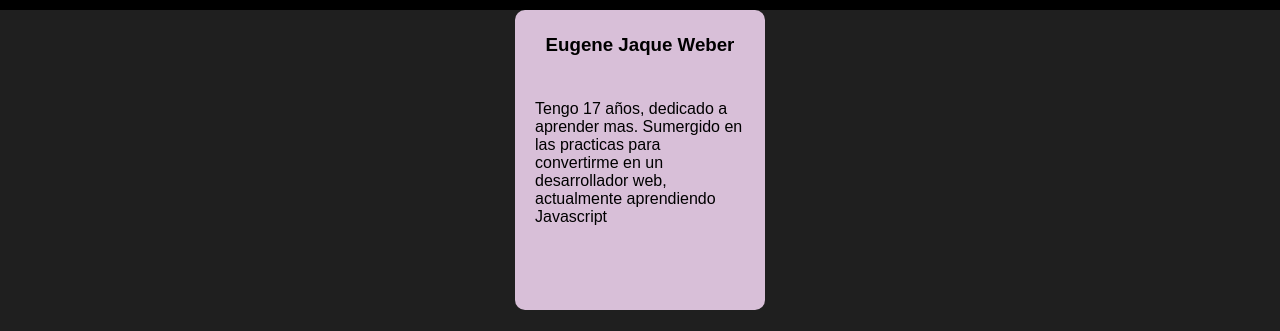
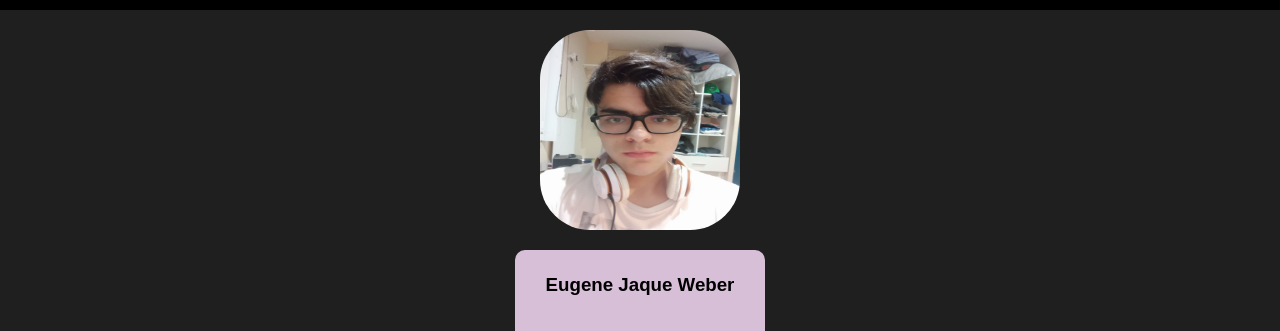
Before and after one commit to EugeneJaqueWeber/proyectofinal-eugenejaque, a website: page pages/sobremi.html in a window 1280 px wide. Shown: the part 50-381 px from the top of the page. Drawn offline with Linux system fonts and the light colour scheme.

Commit message:
actualizando el archivo

```diff
--- a/pages/sobremi.html
+++ b/pages/sobremi.html
@@ -29,6 +29,9 @@
     </header>
     <main class="main-sobremi">
         <section class="container-section-sobremi">
+            <div class="container-main-img">
+                <img src="../assets/imagenes/imagen-de-mi-prueba-2.jpg" alt="">
+            </div>
             <article class="container-article-sobremi">
                 <div>
                     <h1>Eugene Jaque Weber</h1>
```
